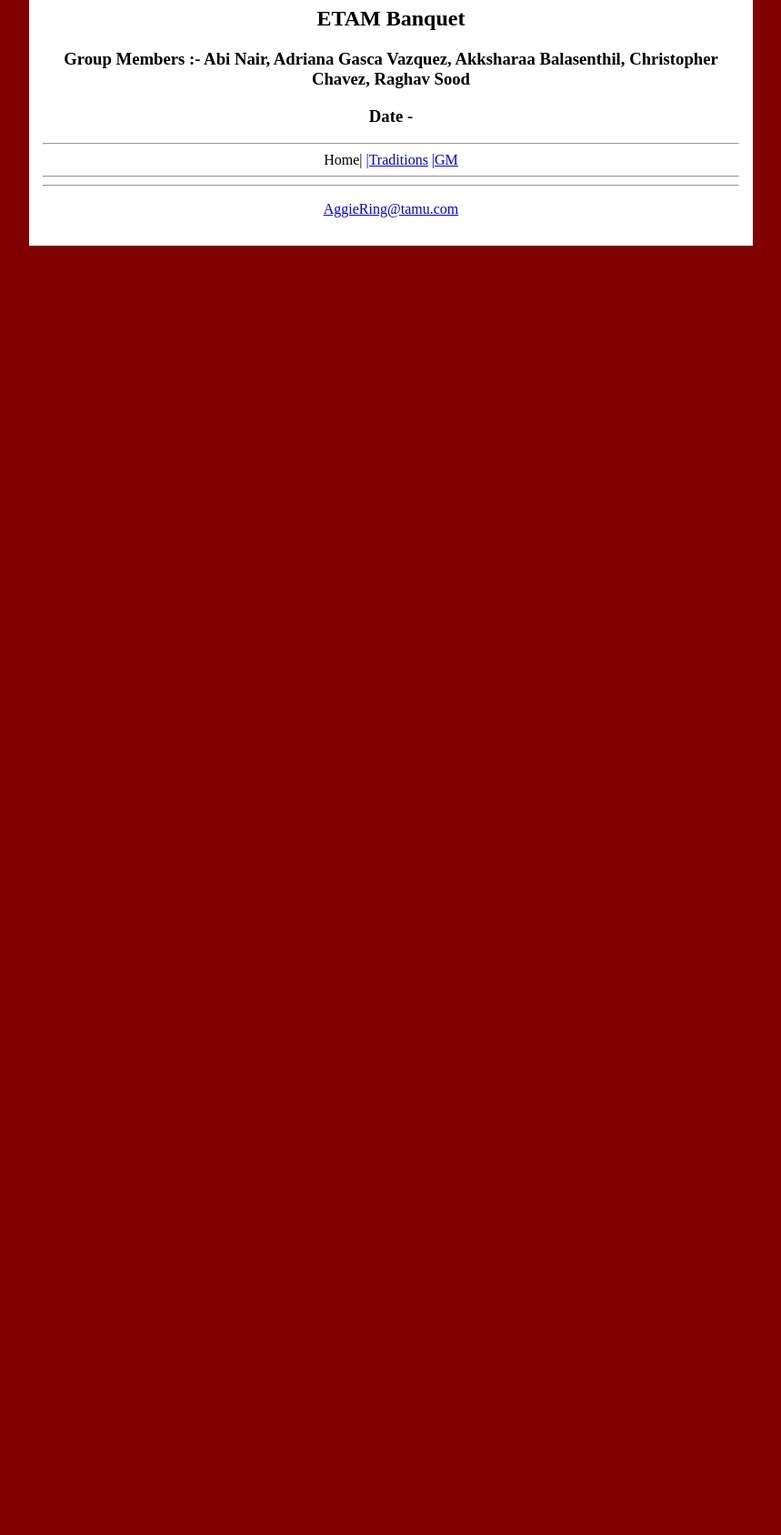
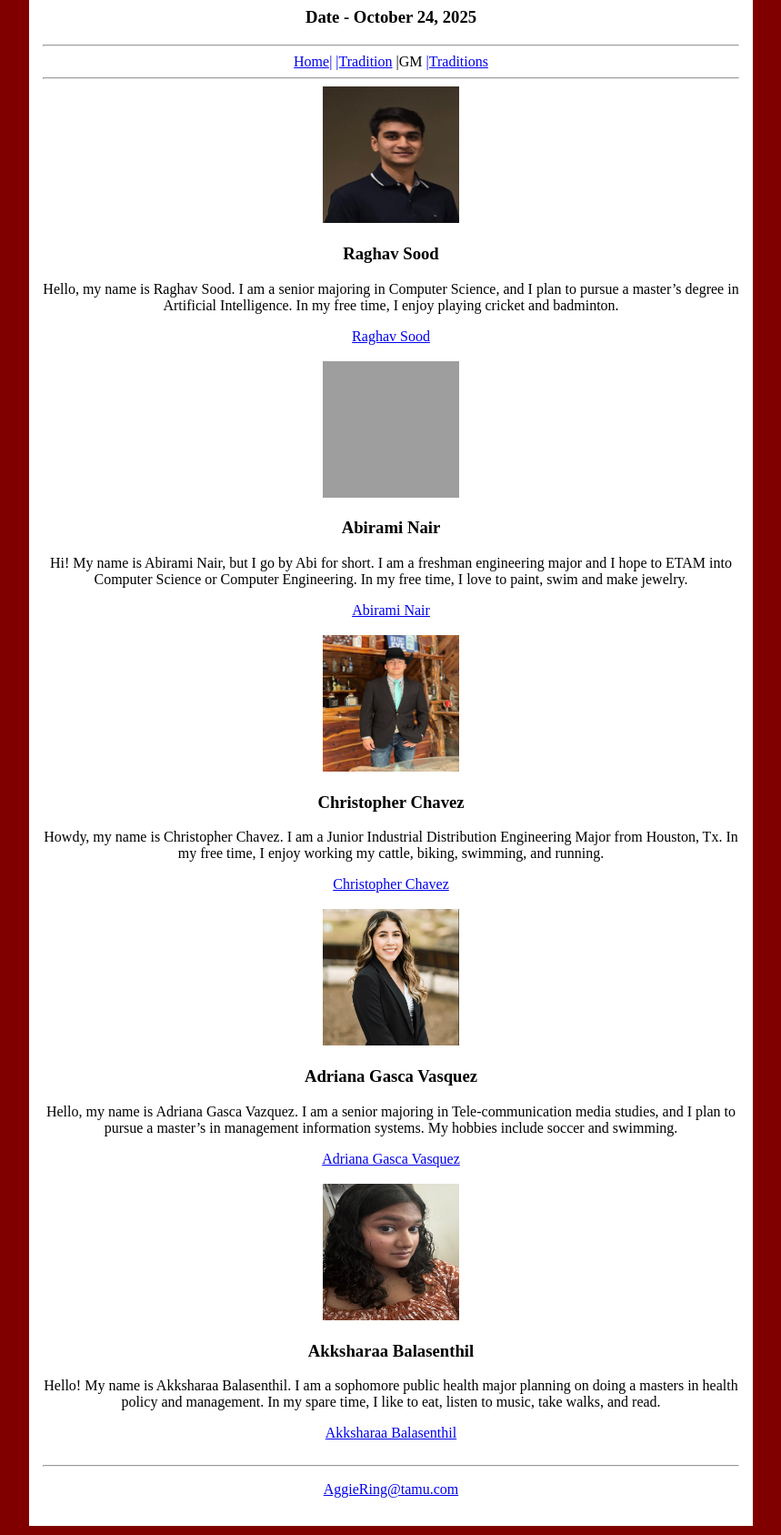
Before and after one commit to sood-raghav/ITSM-209-Project, a plain HTML site: page Texas A&M Website/groupmembers.html in a window 1280 px wide. Shown: the part 98-1785 px from the top of the page at 91% size, without its empty margins (210-1069 px from the left). Before the commit the page ends 800 px from the top, so only its background shows below. Drawn offline with Linux system fonts and the light colour scheme; grey boxes are pictures that could not be loaded.

Commit message:
Added files

```diff
--- a/Texas A&M Website/groupmembers.html
+++ b/Texas A&M Website/groupmembers.html
@@ -3,32 +3,110 @@
   <head>
     <title>Aggie Ring Day and ETAM Banquet</title>
     <!-- Designed By: Group Member Name: Abi Nair, Adriana Gasca Vazquez, Akksharaa Balasenthil, Christopher Chavez, Raghav Sood Semester : Fall 2025 -->
-
   </head>
   <body bgcolor="maroon">
     <table align="center" width="800px" cellpadding="15px">
       <tr>
-
         <td bgcolor="white">
-          <center>
-            <h1>Aggie Ring Day</h1>
-          </center>
-          <center>
-            <h2>ETAM Banquet</h2>
-          </center>
           <center>
             <h3>Group Members :-  Abi Nair, Adriana Gasca Vazquez, Akksharaa Balasenthil, Christopher Chavez, Raghav Sood</h3>
           </center>
           <center>
-            <h3>Date -  </h3>
+            <h3>Date - October 24, 2025 </h3>
           </center>
           <hr>
           <center>
-          <a>Home|</a>
-          <a href="oldandnewtraditions.html">|Traditions</a>
-          <a href="groupmembers.html">|GM</a>
+            <a href="index.html">Home|</a>
+            <a href="oldandnewtraditions.html">|Tradition</a>
+            <a>|GM</a>
+            <a href="newtradition.html">|Traditions</a>
         </center>
           <hr>
+        <center>
+          <img
+          src="Raghav.jpeg"
+          alt="Raghav Sood"
+          height="150"
+          width="150"
+        />
+        <center>
+          <h3>Raghav Sood</h3>
+        </center>
+        <center>
+          <p>Hello, my name is Raghav Sood. I am a senior majoring in Computer Science, and I plan to pursue a master’s degree in Artificial Intelligence. In my free time, I enjoy playing cricket and badminton.</p>
+        </center>
+        <center>
+          <a href="raghav_sood@tamu.edu">Raghav Sood</a>
+        </center>
+        <br>
+          <img
+          src="abi.png"
+          alt="Abirami Nair"
+          height="150"
+          width="150"
+        />
+        <center>
+          <h3>Abirami Nair</h3>
+        </center>
+        <center>
+          <p>Hi! My name is Abirami Nair, but I go by Abi for short. I am a freshman engineering major and I hope to ETAM into Computer Science or Computer Engineering. In my free time, I love to paint, swim and make jewelry.</p>
+        </center>
+        <center>
+          <a href="abinair@tamu.edu">Abirami Nair</a>
+        </center>
+        <br>
+        <center>
+          <img
+          src="Christopher.jpg"
+          alt="Christopher Chavez"
+          height="150"
+          width="150"
+        />
+      </center>
+        <center>
+          <h3>Christopher Chavez</h3>
+        </center>
+        <center>
+          <p>Howdy, my name is Christopher Chavez. I am a Junior Industrial Distribution Engineering Major from Houston, Tx. In my free time, I enjoy working my cattle, biking, swimming, and running.</p>
+        </center>
+        <center>
+          <a href="c.chavez31@tamu.edu">Christopher Chavez</a>
+        </center>
+        <br>
+        <center>
+          <img
+          src="Adriana.jpg"
+          alt="Adriana Gasca Vazquez"
+          height="150"
+          width="150"
+        />
+        <center>
+          <h3>Adriana Gasca Vasquez</h3>
+        </center>
+        <center>
+          <p>Hello, my name is Adriana Gasca Vazquez. I am a senior majoring in Tele-communication media studies, and I plan to pursue a master’s in management information systems. My hobbies include soccer and swimming.</p>
+        </center>
+        <center>
+          <a href="adrianagasca@tamu.edu">Adriana Gasca Vasquez</a>
+        </center>
+        <br>
+        <center>
+          <img
+          src="Akksharaa.jpeg"
+          alt="Akksharaa Balasenthil"
+          height="150"
+          width="150"
+        />
+        <center>
+          <h3>Akksharaa Balasenthil</h3>
+        </center>
+        <center>
+          <p>Hello! My name is Akksharaa Balasenthil. I am a sophomore public health major planning on doing a masters in health policy and management. In my spare time, I like to eat, listen to music, take walks, and read.</p>
+        </center>
+        <center>
+          <a href="abala123@tamu.edu">Akksharaa Balasenthil</a>
+        </center>
+        <br>
           <hr>
           <footer>
           <center>
```
Also changed, not shown: Texas A&M Website/index.html (+50 -8 lines), Texas A&M Website/newtradition.html (added, +74 -0 lines), Texas A&M Website/oldandnewtraditions.html (+41 -4 lines), Texas A&M Website/Adriana.jpg (added), Texas A&M Website/Akksharaa.jpeg (added), Texas A&M Website/Christopher.jpg (added), Texas A&M Website/New Tradition.jpg (added), Texas A&M Website/Raghav.jpeg (added), 3 other files.
